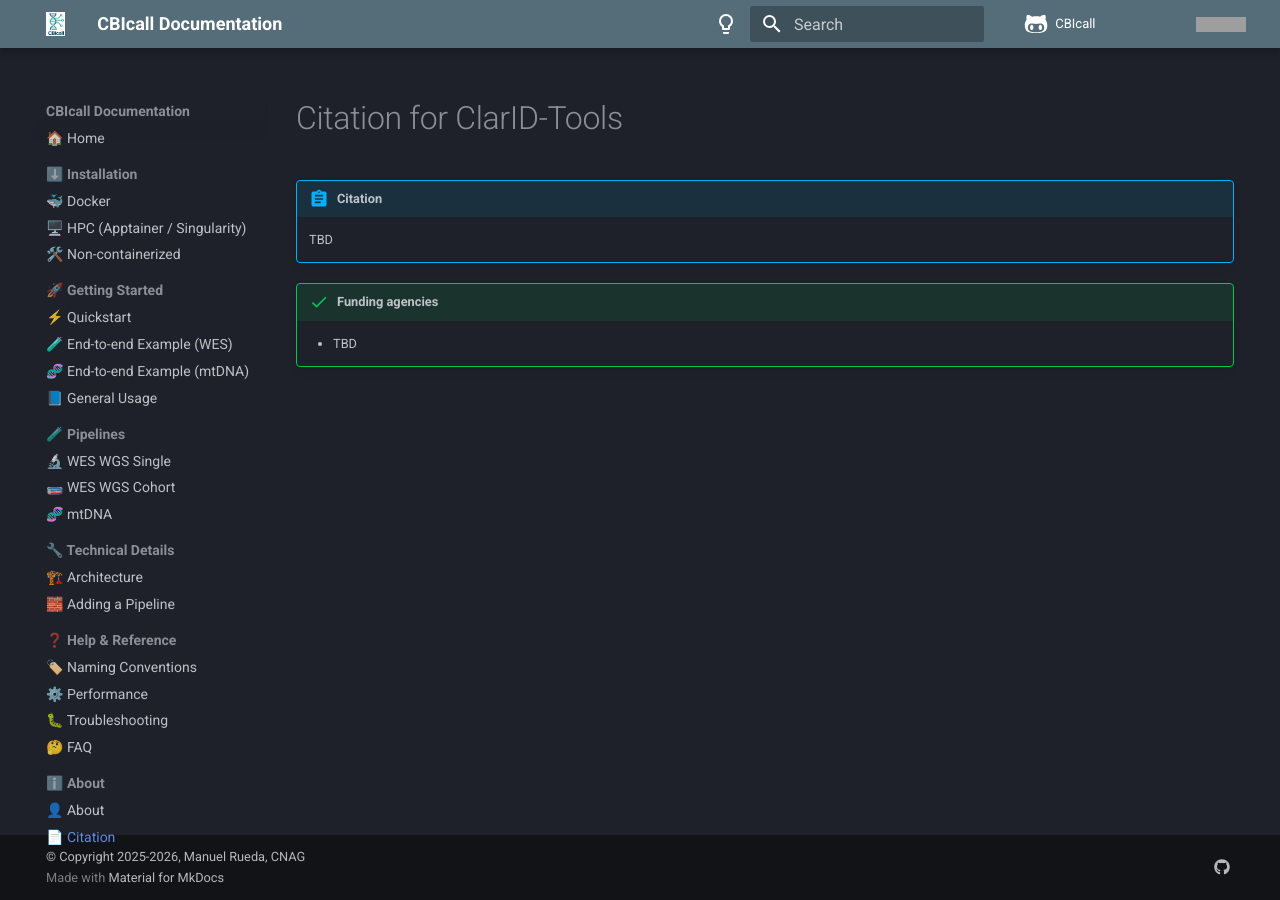
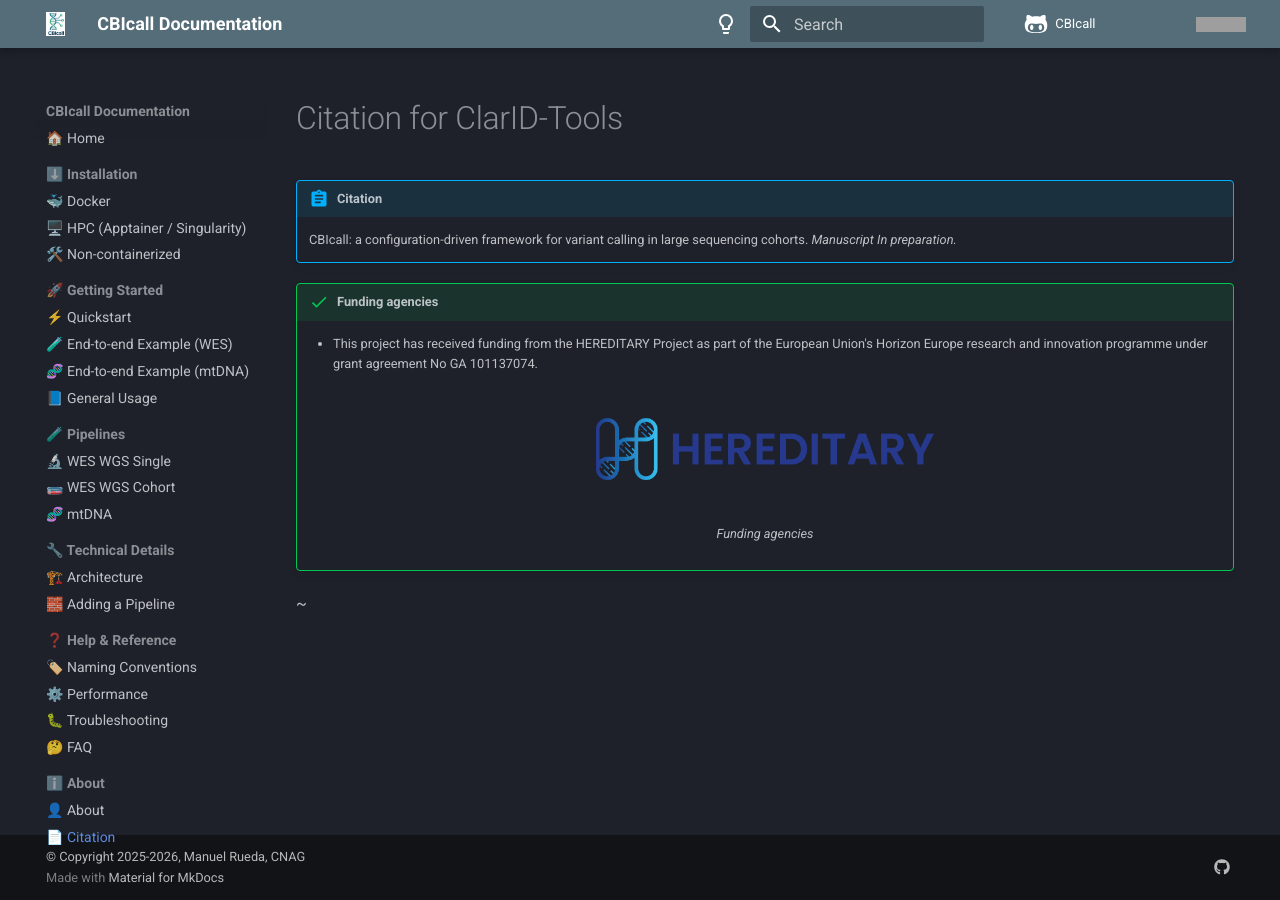
Before and after one commit to CNAG-Biomedical-Informatics/cbicall, an MkDocs documentation site: the page built from docs/about/citation.md, in a window 1280 px wide. Built offline with MkDocs 1.6.1 and Material for MkDocs 9.7.7, drawn with Linux system fonts in a browser that asks for light colours; nearby versions of some CDN libraries; library files that are not in the unit come from our copies; comment, search, counter and statistics services are not loaded; grey boxes are pictures that could not be loaded.

Commit message:
Update docs

```diff
--- a/docs/about/citation.md
+++ b/docs/about/citation.md
@@ -1,7 +1,14 @@
 # Citation for ClarID-Tools
 
 !!! Abstract "Citation"
-    TBD
+    CBIcall: a configuration-driven framework for variant calling in large sequencing cohorts. _Manuscript In preparation._
 
 !!! Success "Funding agencies"
-    * TBD
+
+    * This project has received funding from the HEREDITARY Project as part of the European Union's Horizon Europe research and innovation programme under grant agreement No GA 101137074.
+
+    <figure markdown>
+     ![HEREDITARY](../img/Hereditary_Horizontal_primary.png){width="400"}
+    <figcaption>Funding agencies</figcaption>
+    </figure>
+~
```
Also changed, not shown: docs/help/performance.md (+7 -2 lines), docs/index.md (+1 -11 lines), docs/tbl/supported-pipelines.md (added, +13 -0 lines), docs/technical-details/architecture.md (+14 -51 lines), docs/img/Hereditary_Horizontal_primary.png (added), docs/img/architecture-diagram.png (added).
